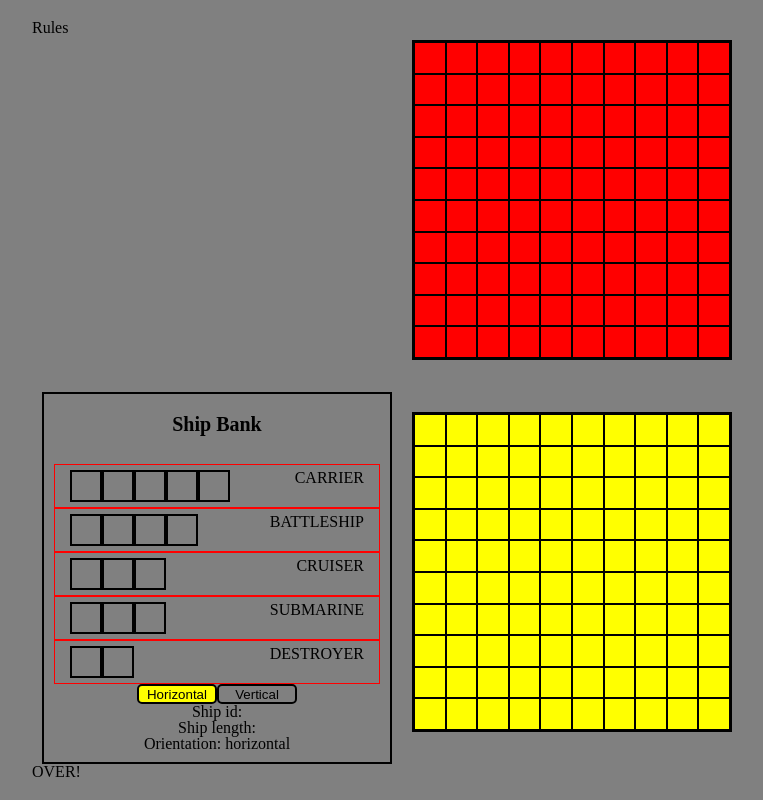
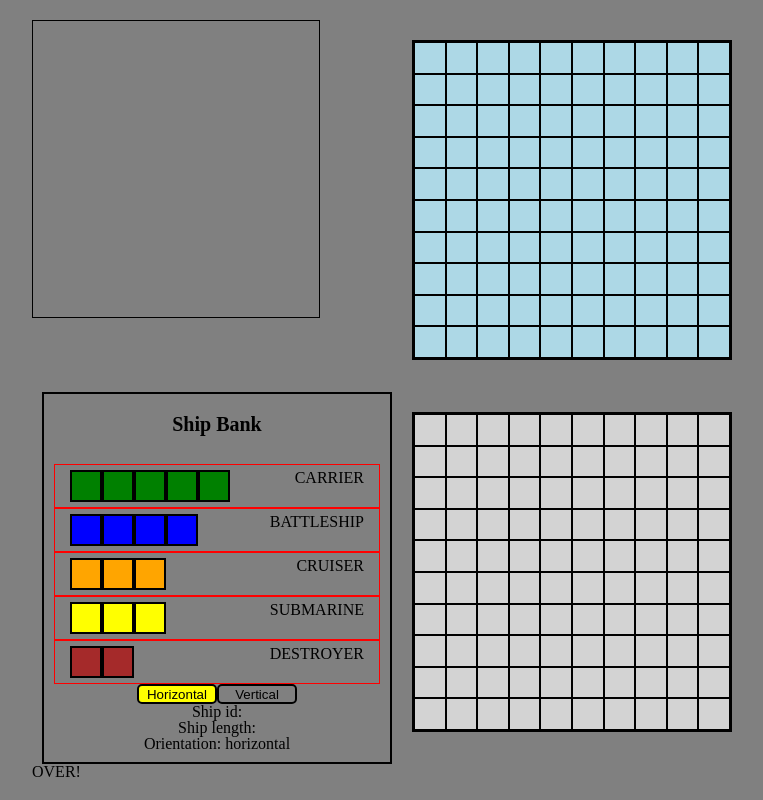
Before and after one commit to braxtonlemmon/battleship-react, a React (Create React App) app: page / in a window 1280 px wide. Shown: the whole page, without its empty margins (248-1011 px from the left). Built offline with nearby package versions, Linux system fonts and the light colour scheme.

Commit message:
Add computer ship bank. Associate ships with colors.

```diff
--- a/src/GlobalStyle.js
+++ b/src/GlobalStyle.js
@@ -1,8 +1,9 @@
 import { createGlobalStyle } from 'styled-components';
 
 const GlobalStyle = createGlobalStyle`
-  body {
+  body, html {
     background: grey;
+    box-sizing: border-box;
   }
 
   * {
--- a/src/components/Board.js
+++ b/src/components/Board.js
@@ -1,6 +1,7 @@
 import React from 'react';
 import styled from 'styled-components';
 import PropTypes from "prop-types";
+import Tile from './Tile.js';
 
 const BoardContainer = styled.div`
   display: grid;
@@ -11,25 +12,14 @@ const BoardContainer = styled.div`
   border: 2px solid black;
   margin: 20px;
   background: ${props => {
-    return props.board.id === 0 ? 'yellow' : 'red';
+    return props.board.id === 0 ? 'lightgrey' : 'lightblue';
   }};
-`;
-
-const Tile = styled.div`
-  height: 100%;
-  width: 100%;
-  border: 1px solid black;
-  display: flex;
-  justify-content: center;
-  align-items: center;
-  cursor: default;
-  cursor: ${props => props.content === 'true' ? 'default' : 'pointer'};
 `;
 
 const Board = (props) => {
   const board = props.board;
 
-  const generateBoard = () => {
+  const generateBoard = (boardId) => {
     let tiles = [];
     board.board.forEach((row, y) => {
       row.forEach((square, x) => {
@@ -38,7 +28,9 @@ const Board = (props) => {
             key={`${y}${x}`}
             onClick={() => props.handleClick([y, x], board.id)}
             content={square === 'X' || square === 'M' ? 'true' : 'false'}
-          >{square}</Tile>
+            square={square}
+            boardId={boardId}
+          />
         )
       })
     })
@@ -47,14 +39,15 @@ const Board = (props) => {
 
   return (
     <BoardContainer board={props.board}>
-      {generateBoard()}
+      {generateBoard(props.board.id)}
     </BoardContainer>
   )
 }
 
 Board.propTypes = {
   board: PropTypes.object,
-  handleClick: PropTypes.func
+  handleClick: PropTypes.func,
+  pShips: PropTypes.array
 }
 
 export default Board;
--- /dev/null
+++ b/src/components/ComputerBank.js
@@ -0,0 +1,51 @@
+import React from 'react';
+import styled from 'styled-components';
+import SHIPS from './SHIPS.js';
+import PropTypes from 'prop-types';
+import EnemyShip from './EnemyShip.js';
+
+const TrackingContainer = styled.div`
+  display: flex;
+  flex-direction: column;
+  justify-content: center;
+  align-items: center;
+  border: 1px solid black;
+  height: 80%;
+  width: 80%;
+`;
+
+// const EnemyShip = styled.div`
+//   text-align: center;
+//   padding: 5px;
+//   margin: 10px 0;
+//   border: 1px solid black;
+// `;
+
+// const enemyShips = SHIPS.map(ship => {
+//   return <EnemyShip key={ship.name}>{`${ship.name.toUpperCase()} (${ship.length})`}</EnemyShip>
+// })
+
+const ComputerBank = (props) => {
+  const enemyShips = props.ships.map(shipData => {
+    // const ship = SHIPS[shipData.ship.id];
+    return (
+      <EnemyShip
+        key={shipData.ship.id}
+        id={shipData.ship.id}
+        sunk={shipData.ship.isSunk()}
+      />
+    )
+    // return <EnemyShip key={shipData.ship.id} id={shipData.ship.id} sunk={shipData.ship.isSunk()}>H</EnemyShip>
+  })
+
+  return (
+    <TrackingContainer>
+      { enemyShips }
+    </TrackingContainer>
+  )
+}
+
+ComputerBank.propTypes = {
+  ships: PropTypes.array,
+}
+export  default ComputerBank;
--- /dev/null
+++ b/src/components/EnemyShip.js
@@ -0,0 +1,24 @@
+import React from 'react';
+import styled from 'styled-components';
+import SHIPS from './SHIPS.js';
+
+const Ship = styled.div`
+  text-align: center;
+  padding: 5px;
+  margin: 10px 0;
+  border: 1px solid black;
+  background: ${props => props.sunk ? props.color : 'none'};
+`;
+
+const EnemyShip = (props) => {
+  const ship = SHIPS[props.id];
+  return (
+    <Ship
+      sunk={props.sunk}
+      color={ship.color}
+    >
+      {`${ship.name.toUpperCase()} (${ship.length})`}
+    </Ship>
+  )
+}
+export default EnemyShip;
--- a/src/components/PrimaryGame.js
+++ b/src/components/PrimaryGame.js
@@ -5,6 +5,7 @@ import Player from '../logic/Player.js';
 import Ship from '../logic/Ship.js';
 import styled from 'styled-components';
 import ShipBank from './ShipBank.js';
+import ComputerBank from './ComputerBank.js';
 
 const Container = styled.div`
   display: grid;
@@ -18,39 +19,18 @@ const PrimaryGame = () => {
   const [boardP, setBoardP] = useState(Gameboard(0));
   const [boardC, setBoardC] = useState(Gameboard(1));
   const [playerTurn, setPlayerTurn] = useState(true);
-
-    const [selectedId, setSelectedId] = useState(null);
-    const [length, setLength] = useState(null);
-    const [orientation, setOrientation] = useState("horizontal");
-
-  // const makeShips = () => {
-  //   const ships = {
-  //     carrier: Ship(0, 5, 'horizontal'),
-  //     battleship: Ship(1, 4, 'vertical'),
-  //     cruiser: Ship(2, 3, 'horizontal'),
-  //     submarine: Ship(3, 3, 'vertical'),
-  //     destroyer: Ship(4, 2, 'horizontal'),
-  //   }
-  //   return ships;
-  // }
-
-  // const populateBoard = (gameboard) => {
-  //   const { carrier, battleship, cruiser, submarine, destroyer } = makeShips();
-  //   gameboard.placeShip(carrier, 1, 1);
-  //   gameboard.placeShip(battleship, 2, 8);
-  //   gameboard.placeShip(cruiser, 9, 0);
-  //   gameboard.placeShip(submarine, 3, 6);
-  //   gameboard.placeShip(destroyer, 4, 2);
-  //   return gameboard;
-  // }
-
+  const [selectedId, setSelectedId] = useState(null);
+  const [length, setLength] = useState(null);
+  const [orientation, setOrientation] = useState("horizontal");
+  const [pShips, setPShips] = useState([]);
+  const [cShips, setCShips] = useState([]);
 
   const handleClick = (coords, boardId) => {
     if (boardP.allShipsPlaced()) {
       makeMove(coords, boardId);
     } else {
       placeShip(coords);
-      if (!boardC.allShipsPlaced()) boardC.placeRandomShips();
+      if (boardP.allShipsPlaced() && !boardC.allShipsPlaced()) boardC.placeRandomShips();
     }
   }
 
@@ -60,6 +40,11 @@ const PrimaryGame = () => {
     boardP.placeShip(ship, row, col);
     const temp = {...boardP};
     setBoardP(temp);
+    if (boardP.ships.length > pShips.length) {
+      const tempShips = [...pShips];
+      tempShips.push(ship.id);
+      setPShips(tempShips);
+    }
   }
 
   const makeMove = (coords, boardId) => {
@@ -75,14 +60,11 @@ const PrimaryGame = () => {
 
   const computerPlay = () => {
     setTimeout(() => {
-
-
       const board = { ...boardP };
       const coords = computer.generatePlay(board.board);
       computer.attack(board, coords);
       setBoardP(board);
       setPlayerTurn(true)
-
     }, 1000)
   }
 
@@ -91,13 +73,12 @@ const PrimaryGame = () => {
     return false;
   }
 
-  // populateBoard(boardP);
-  // populateBoard(boardC);
-  // boardC.placeRandomShips();
-
   return (
     <Container>
-      <p>Rules</p>
+      {/* Pass boardC.ships to ComputerBank */}
+      <ComputerBank
+        ships={boardC.ships}
+      />
       <Board board={boardC} handleClick={handleClick} />
       <ShipBank
         selectedId={selectedId}
@@ -106,8 +87,13 @@ const PrimaryGame = () => {
         setOrientation={setOrientation}
         setSelectedId={setSelectedId}
         setLength={setLength}
+        pShips={pShips}
       />
-      <Board board={boardP} handleClick={handleClick} />
+      <Board
+        board={boardP}
+        handleClick={handleClick}
+        pShips={pShips}
+      />
       {isOver() && <div>OVER!</div>}
     </Container>
   );
--- a/src/components/SHIPS.js
+++ b/src/components/SHIPS.js
@@ -1,9 +1,9 @@
 const SHIPS = [
-  { name: "carrier",    id: 0, length: 5 },
-  { name: "battleship", id: 1, length: 4 },
-  { name: "cruiser",    id: 2, length: 3 },
-  { name: "submarine",  id: 3, length: 3 },
-  { name: "destroyer",  id: 4, length: 2 }
+  { name: "carrier",    id: 0, length: 5, color: 'green' },
+  { name: "battleship", id: 1, length: 4, color: 'blue' },
+  { name: "cruiser",    id: 2, length: 3, color: 'orange' },
+  { name: "submarine",  id: 3, length: 3, color: 'yellow' },
+  { name: "destroyer",  id: 4, length: 2, color: 'brown' }
 ];
 
 export default SHIPS;
--- a/src/components/ShipBank.js
+++ b/src/components/ShipBank.js
@@ -2,6 +2,7 @@ import React from 'react';
 import styled from 'styled-components';
 import ShipsContainer from './ShipsContainer.js';
 import PropTypes from 'prop-types';
+import SHIPS from './SHIPS.js';
 
 const BankContainer = styled.div`
   display: flex;
@@ -48,6 +49,7 @@ const ShipBank = (props) => {
         setSelectedId={props.setSelectedId}
         setLength={props.setLength}
         selectedId={props.selectedId}
+        pShips={props.pShips}
       />
       <OrientationButtons>
         <Button
@@ -76,6 +78,7 @@ ShipBank.propTypes = {
   selectedId:     PropTypes.number,
   length:         PropTypes.number,
   orientation:    PropTypes.string,
+  pShips:         PropTypes.array,
   setOrientation: PropTypes.func,
   setSelectedId:  PropTypes.func,
   setLength:      PropTypes.func
--- a/src/components/ShipDisplay.js
+++ b/src/components/ShipDisplay.js
@@ -1,12 +1,25 @@
 import React from 'react';
 import styled from 'styled-components';
 import PropTypes from 'prop-types';
+import SHIPS from './SHIPS.js';
 
 const ShipContainer = styled.div`
   display: flex;
   align-items: center;
   cursor: pointer;
-  background: ${props => (props.id === props.selectedId ? "yellow" : "none")};
+  background: ${props => {
+    if (props.pShips.includes(props.id)) {
+      return 'none';
+    } else {
+      return SHIPS[props.id].color;
+    }
+  }};
+
+  opacity: ${props => {
+    return props.id === props.selectedId ? '0.4' : '1';
+
+
+  }};
 `;
 
 const Cell = styled.div`
@@ -16,6 +29,7 @@ const Cell = styled.div`
 `;
 
 const Ship = props => {
+
   const generateShip = () => {
     let ship = [];
     for (let i = 0; i < props.length; i++) {
@@ -34,6 +48,7 @@ const Ship = props => {
       onClick={handleClick}
       id={props.id}
       selectedId={props.selectedId}
+      pShips={props.pShips}
     >
       {generateShip()}
     </ShipContainer>
@@ -46,7 +61,8 @@ Ship.propTypes = {
   selectedId: PropTypes.number,
   length: PropTypes.number,
   setSelectedId: PropTypes.func,
-  setLength: PropTypes.func
+  setLength: PropTypes.func,
+  pShips: PropTypes.array
 }
 
 export default Ship;
--- a/src/components/ShipsContainer.js
+++ b/src/components/ShipsContainer.js
@@ -34,6 +34,7 @@ const ShipsContainer = (props) => {
             setSelectedId={props.setSelectedId}
             setLength={props.setLength}
             selectedId={props.selectedId}
+            pShips={props.pShips}
           />
           <h2>{ship.name.toUpperCase()}</h2>
         </ShipRow>
@@ -51,7 +52,8 @@ const ShipsContainer = (props) => {
 ShipsContainer.propTypes = {
   setSelectedId: PropTypes.func,
   setLength: PropTypes.func,
-  selectedId: PropTypes.number
+  selectedId: PropTypes.number,
+  pShips: PropTypes.array
 }
 
 export default ShipsContainer;
--- /dev/null
+++ b/src/components/Tile.js
@@ -0,0 +1,21 @@
+import styled from 'styled-components';
+import SHIPS from './SHIPS.js';
+
+const Tile = styled.div`
+  height: 100%;
+  width: 100%;
+  border: 1px solid black;
+  display: flex;
+  justify-content: center;
+  align-items: center;
+  cursor: default;
+  cursor: ${props => props.content === 'true' ? 'default' : 'pointer'};
+  background: ${props => {
+    if (props.square === 'X') return 'red';
+    if (props.square === 'M') return 'orange';
+    if (/[0-9]{2}/.test(props.square) && props.boardId === 0) return SHIPS[parseInt(props.square[0])].color;
+    return 'none';
+  }};
+`;
+
+export default Tile;
```
